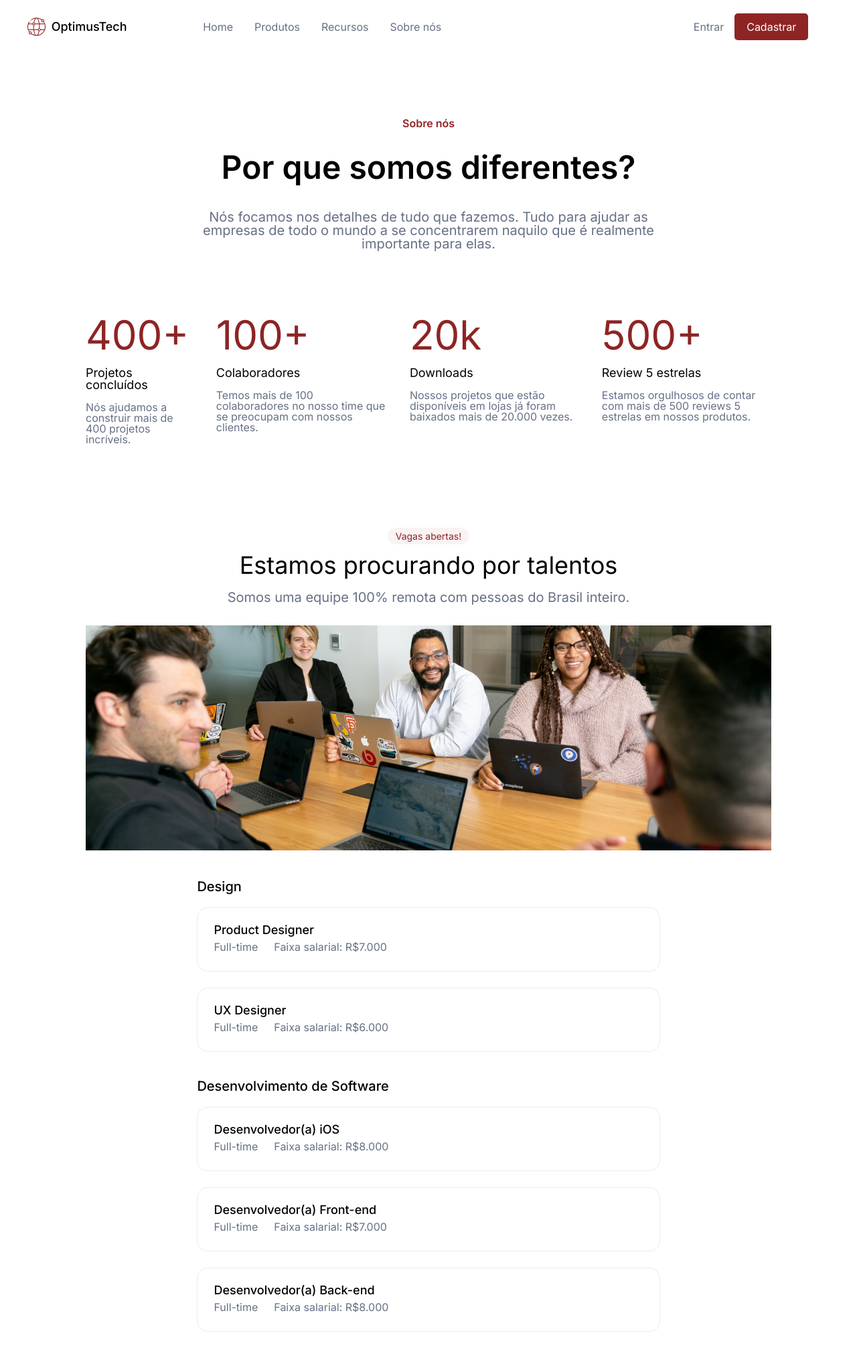
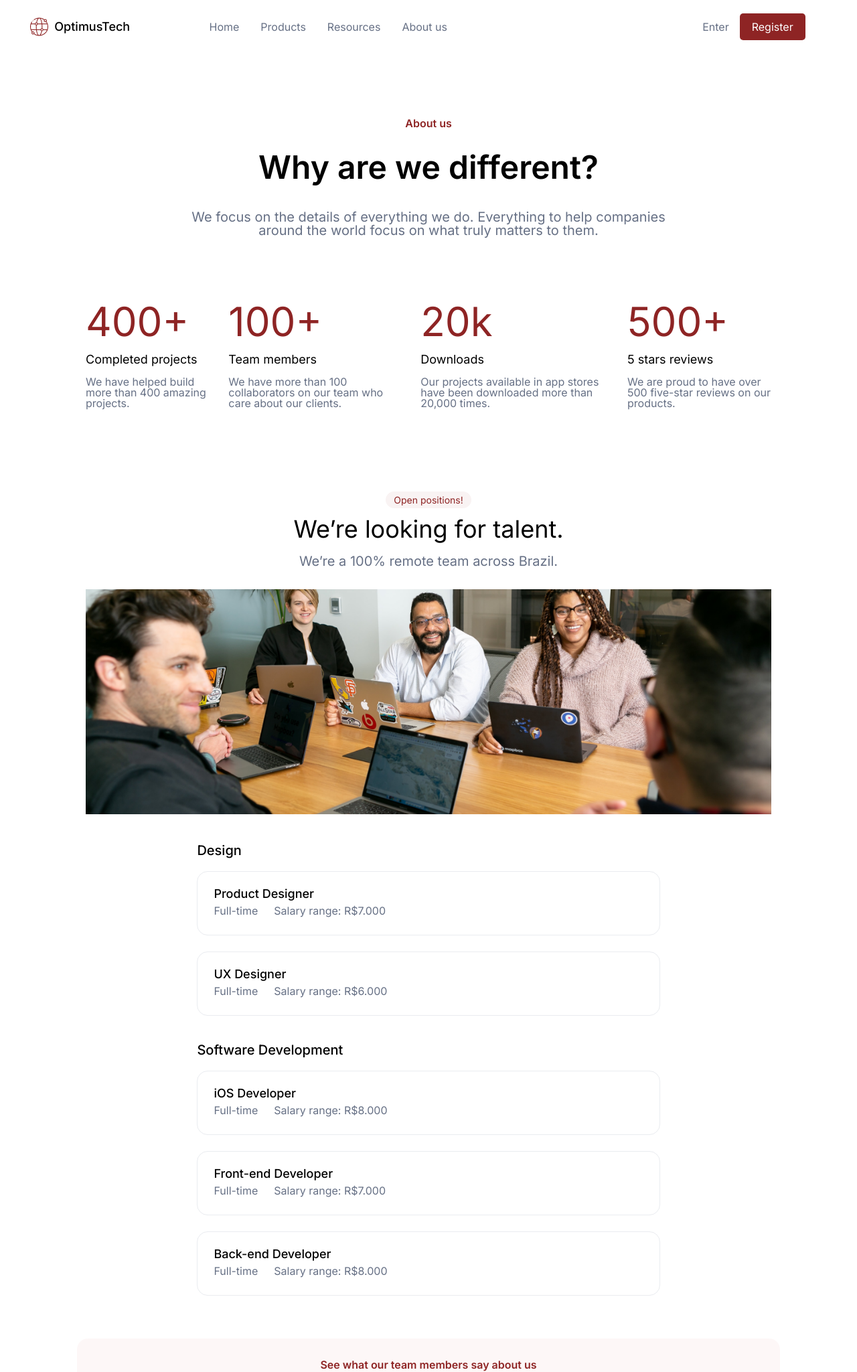
Before and after one commit to Francisyk/OptimusTech, a plain HTML site: page index.html in a window 1280 px wide. Shown: the top 2049 px of the page at 67% size. Drawn offline with Linux system fonts and the light colour scheme.

Commit message:
Change language from Portuguese to English
Updated the HTML document to switch the language from Portuguese to English, including changes to text content and links.

```diff
--- a/index.html
+++ b/index.html
@@ -1,5 +1,5 @@
 <!DOCTYPE html>
-<html lang="pt-br">
+<html lang="en-us">
 
 <head>
     <meta charset="UTF-8">
@@ -25,17 +25,17 @@
                 <div class="cabecalho__menu">
                     <ul class="cabecalho__lista">
                         <li class="lista__itens"><a class="cabecalho__link" href="#">Home</a></li>
-                        <li class="lista__itens"><a class="cabecalho__link" href="#">Produtos</a></li>
-                        <li class="lista__itens"><a class="cabecalho__link" href="#">Recursos</a></li>
-                        <li class="lista__itens"><a class="cabecalho__link" href="#">Sobre nós</a></li>
+                        <li class="lista__itens"><a class="cabecalho__link" href="#">Products</a></li>
+                        <li class="lista__itens"><a class="cabecalho__link" href="#">Resources</a></li>
+                        <li class="lista__itens"><a class="cabecalho__link" href="#">About us</a></li>
                     </ul>
                 </div>
 
                 <div class="cabecalho__botoes">
                     <ul class="cabecalho__lista lista__botoes">
-                        <li class="lista__itens lista__itens-botoes"><a class="cabecalho__link lista__botoes-link" href="#">Entrar</a>
+                        <li class="lista__itens lista__itens-botoes"><a class="cabecalho__link lista__botoes-link" href="#">Enter</a>
                         </li>
-                        <li class="lista_itens lista__itens-botoes "><a class="cabecalho__link lista__botoes-link botao__cadastro" href="#">Cadastrar</a>
+                        <li class="lista_itens lista__itens-botoes "><a class="cabecalho__link lista__botoes-link botao__cadastro" href="#">Register</a>
                         </li>
                     </ul>
                 </div>
@@ -44,42 +44,42 @@
     </header>
 
     <section class="container__cabecalho">
-        <h4 class="subtitulo__cabecalho">Sobre nós</h4>
-        <h1 class="titulo__cabecalho">Por que somos diferentes?</h1>
-        <p class="texto__cabecalho">Nós focamos nos detalhes de tudo que fazemos. Tudo para ajudar as empresas de todo o mundo a se concentrarem naquilo que é realmente importante para elas.</p>
+        <h4 class="subtitulo__cabecalho">About us</h4>
+        <h1 class="titulo__cabecalho">Why are we different?</h1>
+        <p class="texto__cabecalho">We focus on the details of everything we do. Everything to help companies around the world focus on what truly matters to them.</p>
     </section>
 
     <ul class="container__metricas">
     <li class="itens__metricas projetos__metricas">
         <h1 class="titulo__metricas">400+</h1>
-        <h4 class="subtitulo__metricas">Projetos concluídos</h4>
-        <p class="texto__metricas">Nós ajudamos a construir mais de 400 projetos incríveis.</p>
+        <h4 class="subtitulo__metricas">Completed projects</h4>
+        <p class="texto__metricas">We have helped build more than 400 amazing projects.</p>
     </li>
 
     <li class="itens__metricas projetos__metricas">
         <h1 class="titulo__metricas">100+</h1>
-        <h4 class="subtitulo__metricas">Colaboradores</h4>
-        <p class="texto__metricas">Temos mais de 100 colaboradores no nosso time que se preocupam com nossos clientes.</p>
+        <h4 class="subtitulo__metricas">Team members</h4>
+        <p class="texto__metricas">We have more than 100 collaborators on our team who care about our clients.</p>
     </li>
 
     <li class="itens__metricas projetos__metricas">
         <h1 class="titulo__metricas">20k</h1>
         <h4 class="subtitulo__metricas">Downloads</h4>
-        <p class="texto__metricas">Nossos projetos que estão disponíveis em lojas já foram baixados mais de 20.000 vezes.</p>
+        <p class="texto__metricas">Our projects available in app stores have been downloaded more than 20,000 times.</p>
     </li>
 
     <li class="itens__metricas projetos__metricas">
         <h1 class="titulo__metricas">500+</h1>
-        <h4 class="subtitulo__metricas">Review 5 estrelas</h4>
-        <p class="texto__metricas">Estamos orgulhosos de contar com mais de 500 reviews 5 estrelas em nossos produtos.</p>
+        <h4 class="subtitulo__metricas">5 stars reviews</h4>
+        <p class="texto__metricas">We are proud to have over 500 five-star reviews on our products.</p>
     </li>
     </ul>
 
     <section class="container__vagas">
     <div class="container__vagas__textos">
-        <h5 class="subtitulo__vagas">Vagas abertas!</h5>
-        <h1 class="titulo__vagas">Estamos procurando por talentos</h1>
-        <p class="texto__vagas">Somos uma equipe 100% remota com pessoas do Brasil inteiro.</p>
+        <h5 class="subtitulo__vagas">Open positions!</h5>
+        <h1 class="titulo__vagas">We’re looking for talent.</h1>
+        <p class="texto__vagas">We’re a 100% remote team across Brazil.</p>
     </div>
     <img class="imagem__vagas" src="/img/team.png" alt="Imagem da equipe OptimusTech em uma reunião">
     </section>
@@ -92,41 +92,41 @@
             <h3 class="vaga__vagas__abertas">Product Designer</h3>
             <div class="descricao__vagas__abertas">
                 <p class="tempo__vagas__abertas">Full-time</p>
-                <p class="salario__vagas__abertas">Faixa salarial: R$7.000</p>
+                <p class="salario__vagas__abertas">Salary range: R$7.000</p>
             </div>
         </div>
         <div class="caixa__vagas__abertas">
             <h3 class="vaga__vagas__abertas">UX Designer</h3>
             <div class="descricao__vagas__abertas">
                 <p class="tempo__vagas__abertas">Full-time</p>
-                <p class="salario__vagas__abertas">Faixa salarial: R$6.000</p>
+                <p class="salario__vagas__abertas">Salary range: R$6.000</p>
             </div>
         </div>
     </div>
     </section>
 
     <section class="container__vagas__abertas">
-    <h3 class="titulo__vagas__abertas">Desenvolvimento de Software</h3>
+    <h3 class="titulo__vagas__abertas">Software Development</h3>
     <div class="caixas__vagas__abertas">
         <div class="caixa__vagas__abertas">
-            <h3 class="vaga__vagas__abertas">Desenvolvedor(a) iOS</h3>
+            <h3 class="vaga__vagas__abertas">iOS Developer</h3>
             <div class="descricao__vagas__abertas">
                 <p class="tempo__vagas__abertas">Full-time</p>
-                <p class="salario__vagas__abertas">Faixa salarial: R$8.000</p>
+                <p class="salario__vagas__abertas">Salary range: R$8.000</p>
             </div>
         </div>
         <div class="caixa__vagas__abertas">
-            <h3 class="vaga__vagas__abertas">Desenvolvedor(a) Front-end</h3>
+            <h3 class="vaga__vagas__abertas">Front-end Developer</h3>
             <div class="descricao__vagas__abertas">
                 <p class="tempo__vagas__abertas">Full-time</p>
-                <p class="salario__vagas__abertas">Faixa salarial: R$7.000</p>
+                <p class="salario__vagas__abertas">Salary range: R$7.000</p>
             </div>
         </div>
         <div class="caixa__vagas__abertas">
-            <h3 class="vaga__vagas__abertas">Desenvolvedor(a) Back-end</h3>
+            <h3 class="vaga__vagas__abertas">Back-end Developer</h3>
             <div class="descricao__vagas__abertas">
                 <p class="tempo__vagas__abertas">Full-time</p>
-                <p class="salario__vagas__abertas">Faixa salarial: R$8.000</p>
+                <p class="salario__vagas__abertas">Salary range: R$8.000</p>
             </div>
         </div>
     </div>
@@ -134,25 +134,44 @@
 
     <section class="container__feedback">
         <div class="caixa__feedback">
-            <p class="texto__feedback">Veja o que nossos colaboradores falam sobre nós</p>
-            <h1 class="titulo__feedback">OptimusTech se importa com a saúde dos seus colaboradores e sempre procura nos dar todo tipo de auxílio possível.</h1>
+            <p class="texto__feedback">See what our team members say about us</p>
+            <h1 class="titulo__feedback">OptimusTech cares about the health of its employees and always strives to provide all possible support.</h1>
             <img src="/img/avatar.png" alt="Foto da Júlia Castro" class="julia">
             <h4 class="nome__colaboradora__feedback">Júlia Castro</h4>
-            <p class="cargo__colaboradora__feedback">Desenvolvedora Web</p>
+            <p class="cargo__colaboradora__feedback">Web Developer</p>
         </div>
     </section>
 
     <section class="container__formulario">
             <div class="caixa__formulario">
-            <h1 class="titulo__formulario">Acompanhe as nossas oportunidades</h1>
-            <h2 class="texto__formulario">Seja o primeiro a saber quando novas vagas serão abertas!</h2>
+            <h1 class="titulo__formulario">Stay up to date with our opportunities</h1>
+            <h2 class="texto__formulario">Be the first to know when new positions open!</h2>
             <div class="input__botao__formulario">
-                <input class="input__formulario" placeholder="Seu e-mail">
-                <button class="botao__formulario botao__cadastrar">Cadastrar</button>
+                <input class="input__formulario" placeholder="Your e-mail">
+                <button class="botao__formulario botao__cadastrar">Register</button>
             </div>
         </div>
         <footer class="container__rodape">
-            <p class="texto__rodape">© 2022 OptimusTech. Todos os direitos reservados.</p>
+            <p class="texto__rodape">© 2022 OptimusTech. All rights reserved.</p>
+
+        <section class="rodape">
+        <div class="rodape__esquerda">
+            <h1 class="rodape__titulo">Developed by Francis.</h1>
+        </div>
+
+        <ul class="lista-rodape">
+            <li class="lista-rodape__titulo">See more</li>
+            <li class="lista-rodape__item">
+            <a href="https://github.com/" class="rodape__link">GitHub.</a>
+            </li>
+            <li class="lista-rodape__item">
+            <a href="https://vercel.com/francis-projects-0ee8cbb4" class="rodape__link">Vercel.</a>
+            </li>
+            <li class="lista-rodape__item">
+            <a href="https://www.linkedin.com/in/francis-de-moura-pereira-277147256/" class="rodape__link">LinkedIn.</a>
+            </li>
+        </ul>
+        </section>
         </footer>
     </section>
 </body>
```
